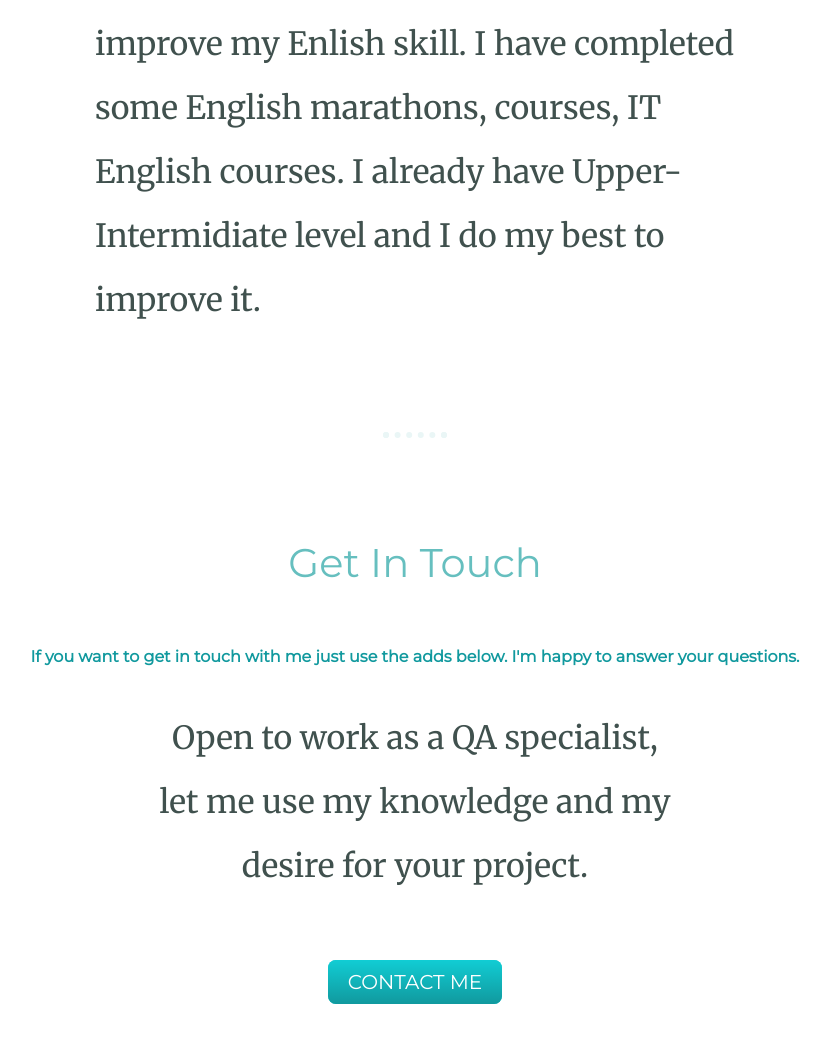
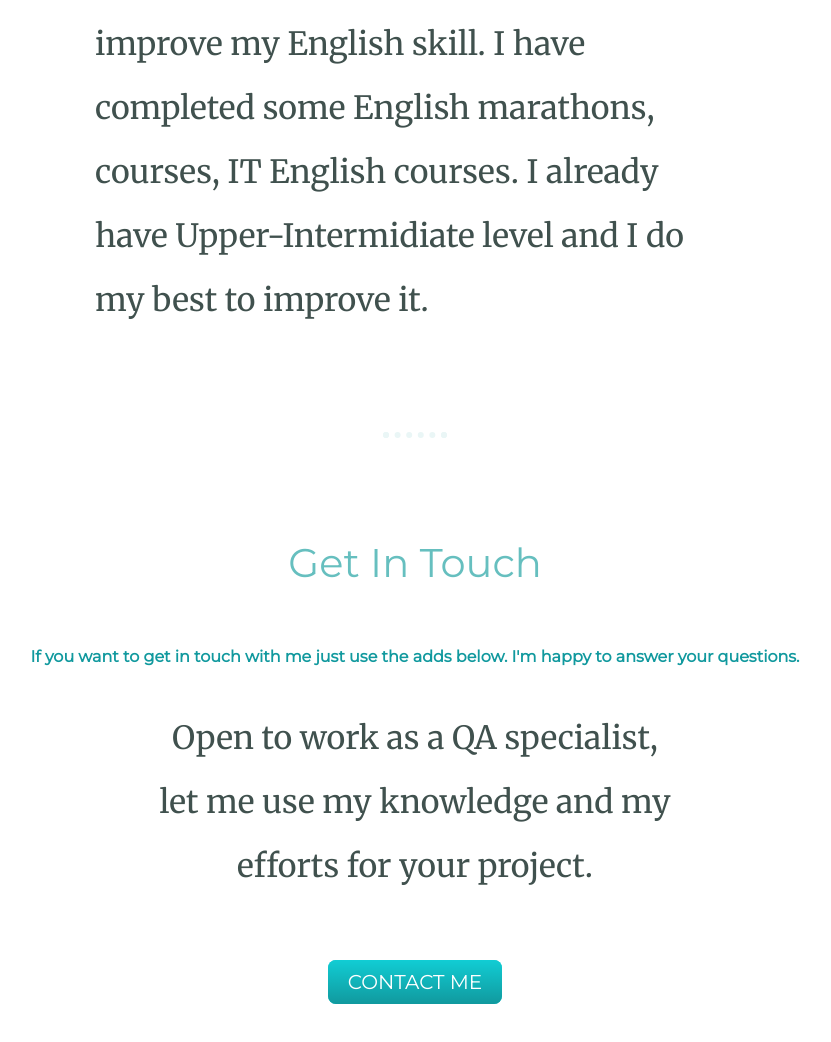
Before and after one commit to AnastasiaBuriakova/My-site-QA-specialist, a plain HTML site: page index.html in a window 1280 px wide. Shown: the part 3014-4056 px from the top of the page, without its empty margins (225-1056 px from the left). Drawn offline with Linux system fonts and the light colour scheme.

Commit message:
Update index.html

```diff
--- a/index.html
+++ b/index.html
@@ -34,7 +34,7 @@
               <div class="skill-row">
                 <img class="skill" src="https://media.giphy.com/media/iolyp9PE0TnDb5XndI/giphy.gif" alt="nastia">
                 <h3> My English📔</h3>
-                <p> I like studying and I try to improve my Enlish skill. I have completed some English marathons, courses, IT English courses. I already have Upper-Intermidiate level and I do my best to improve it.</p>
+                <p> I like studying and I try to improve my English skill. I have completed some English marathons, courses, IT English courses. I already have Upper-Intermidiate level and I do my best to improve it.</p>
               </div>
             </div>
             <hr>
@@ -42,7 +42,7 @@
             <div class="contact-me">
               <h2>Get In Touch</h2>
               <h3 class="in-touch"> If you want to get in touch with me just use the adds below. I'm happy to answer your questions. </h3>
-              <p class="contact-message"> Open to work as a QA specialist, let me use my knowledge and my desire for your project.</p>
+              <p class="contact-message"> Open to work as a QA specialist, let me use my knowledge and my efforts for your project.</p>
               <a class="btn" href="mailto:anastasia47523@gmail.com"> CONTACT ME </a>
             </div>
           </div>
```
